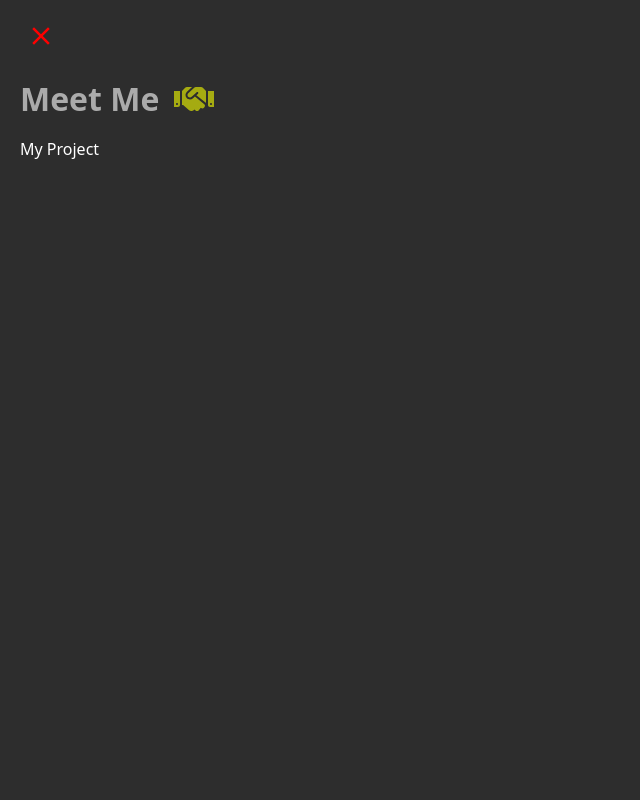
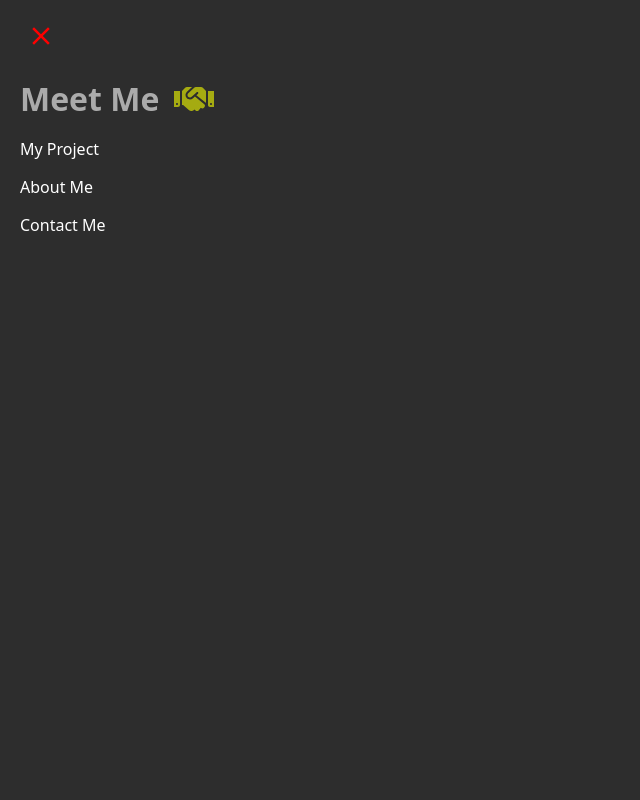
Before and after one commit to Hollyd29/MyPortfolio, a React (Vite) app: page / in a window 1280 px wide. Shown: the top 800 px of the page, without its empty margins (0-640 px from the left). Built offline with nearby package versions, Linux system fonts and the light colour scheme.

Commit message:
all scrow to view done

```diff
--- a/src/component/Headercomp.tsx
+++ b/src/component/Headercomp.tsx
@@ -7,11 +7,22 @@ import { useState } from "react";
 function HeaderComp() {
   const [menu, setMenu] = useState<boolean>(true);
 
-  const goToMyProject = () => {
+  const handleScroll = (screen: string) => {
     const project = document.getElementById("myProject");
-    if (project) {
+    const about = document.getElementById("myStory");
+    const contact = document.getElementById("contact");
+
+    if (screen === "project" && project) {
       setMenu(false);
       project.scrollIntoView({ behavior: "smooth" });
+    }
+    if (screen === "about" && about) {
+      setMenu(false);
+      about.scrollIntoView({ behavior: "smooth" });
+    }
+    if (screen === "contact" && contact) {
+      setMenu(false);
+      contact.scrollIntoView({ behavior: "smooth" });
     }
   };
 
@@ -35,8 +46,23 @@ function HeaderComp() {
               <h1>Meet Me</h1>
               <FaHandshake color="#f6ff00ff" size={40} />
             </div>
-            <p style={{ cursor: "pointer" }} onClick={goToMyProject}>
+            <p
+              style={{ cursor: "pointer" }}
+              onClick={() => handleScroll("project")}
+            >
               My Project
+            </p>
+            <p
+              style={{ cursor: "pointer" }}
+              onClick={() => handleScroll("about")}
+            >
+              About Me
+            </p>
+            <p
+              style={{ cursor: "pointer" }}
+              onClick={() => handleScroll("contact")}
+            >
+              Contact Me
             </p>
           </div>
         </div>
--- a/src/component/portfolio.css
+++ b/src/component/portfolio.css
@@ -1,3 +1,12 @@
+#myProject {
+  scroll-margin-top: 95px;
+}
+#myStory {
+  scroll-margin-top: 95px;
+}
+#contact {
+  scroll-margin-top: 95px;
+}
 .headerCon {
   background-color: #b0e0feff;
   position: fixed;
```
